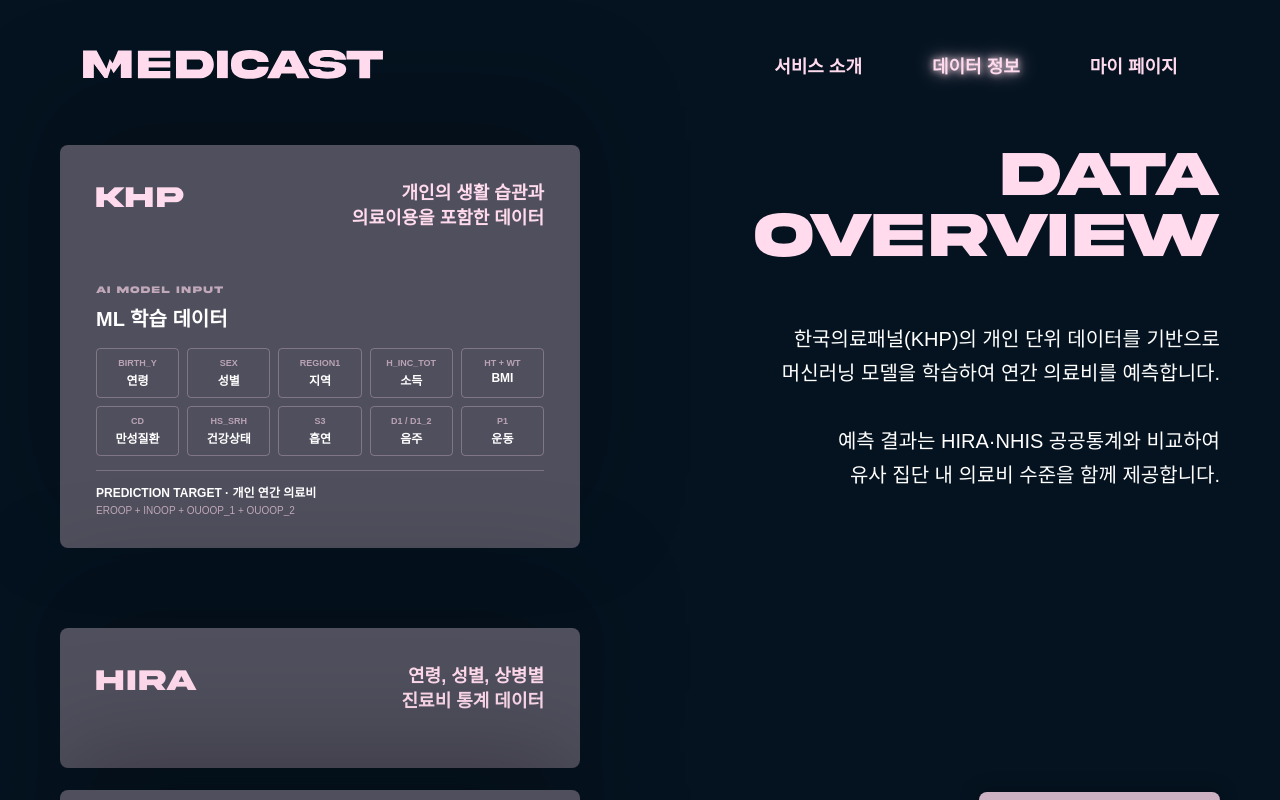
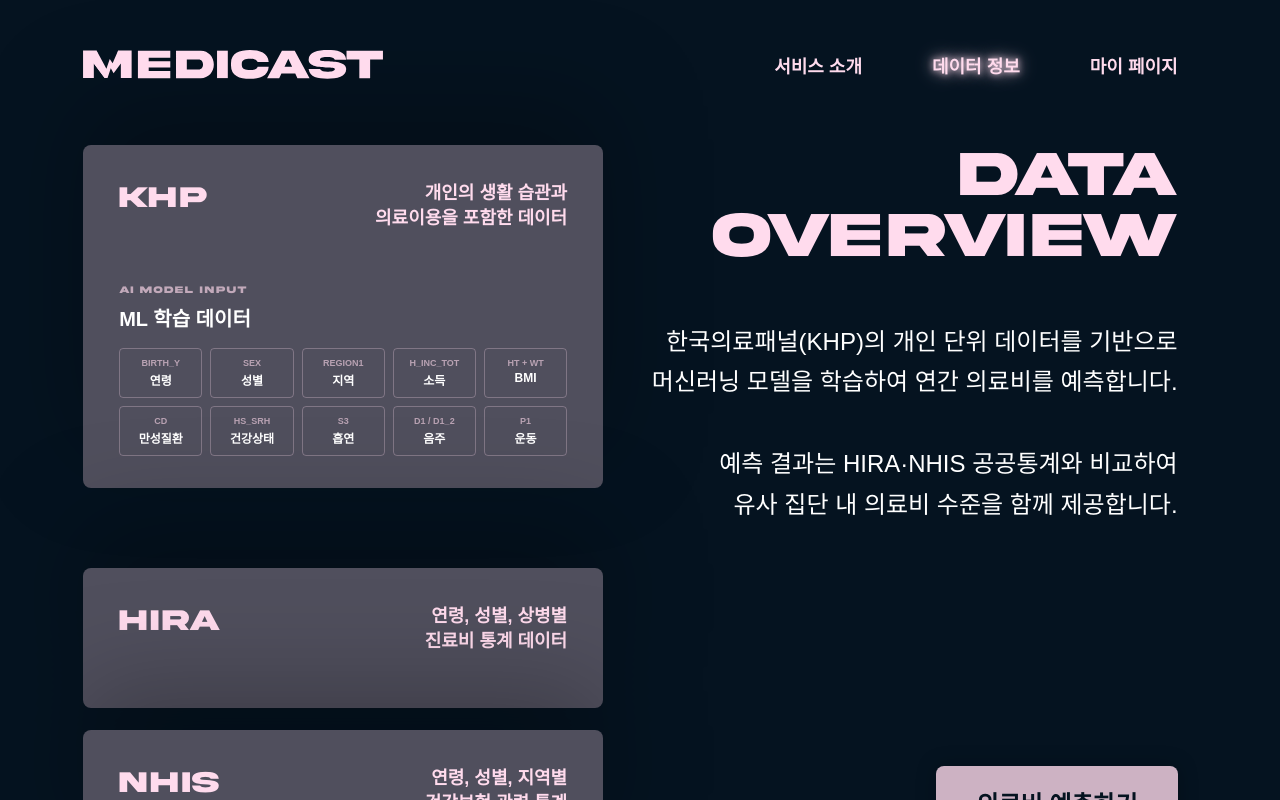
Before and after one commit to 2026-DDJ/FE, a React (Vite) app: page /data in a window 1280 px wide. Shown: the top 800 px of the page. Built offline with nearby package versions, Linux system fonts and the light colour scheme; a web font is replaced by a local one.

Commit message:
fix: data margin

```diff
--- a/src/components/data/KhpCard.jsx
+++ b/src/components/data/KhpCard.jsx
@@ -67,6 +67,7 @@
     <DataCard
       $expanded={expanded}
       onClick={onClick}
+      transitionName={transitionName}
     >
       <CardHeader>
         <CardName>KHP</CardName>
@@ -101,16 +102,6 @@
               </FeatureItem>
             ))}
           </FeatureGrid>
-
-          <TargetArea>
-            <TargetLabel>
-              PREDICTION TARGET · 개인 연간 의료비
-            </TargetLabel>
-
-            <TargetFormula>
-              EROOP + INOOP + OUOOP_1 + OUOOP_2
-            </TargetFormula>
-          </TargetArea>
         </DetailArea>
       )}
     </DataCard>
--- a/src/styles/Data.styles.js
+++ b/src/styles/Data.styles.js
@@ -15,18 +15,26 @@
 `;
 
 export const DataContent = styled.main`
-  width: min(1320px, calc(100% - 120px));
+  position: relative;
 
-  margin: 0 auto;
+  width: 100%;
+  min-height: 100vh;
+
   padding-top: 145px;
   padding-bottom: 80px;
 
   display: grid;
   grid-template-columns: 520px 1fr;
-  gap: 140px;
 `;
 
 export const LeftSection = styled.section`
+  position: absolute;
+
+  top: 145px;
+  left: 6.5%;
+
+  width: 520px;
+
   display: flex;
   flex-direction: column;
 
@@ -341,9 +349,13 @@
 ========================= */
 
 export const RightSection = styled.section`
-  position: relative;
+  position: absolute;
 
-  min-height: 760px;
+  top: 145px;
+  right: 8%;
+
+  width: 590px;
+  min-height: calc(100vh - 225px);
 
   display: flex;
   flex-direction: column;
@@ -370,7 +382,7 @@
 
   color: #ffffff;
 
-  font-size: 20px;
+  font-size: 24px;
   font-weight: 400;
   line-height: 1.7;
 
@@ -378,7 +390,7 @@
 `;
 
 export const ButtonArea = styled.div`
-  margin-top: 300px;
+  margin-top: 240px;
 `;
 
 export const ViewTransitionStyles = styled.div`
```
